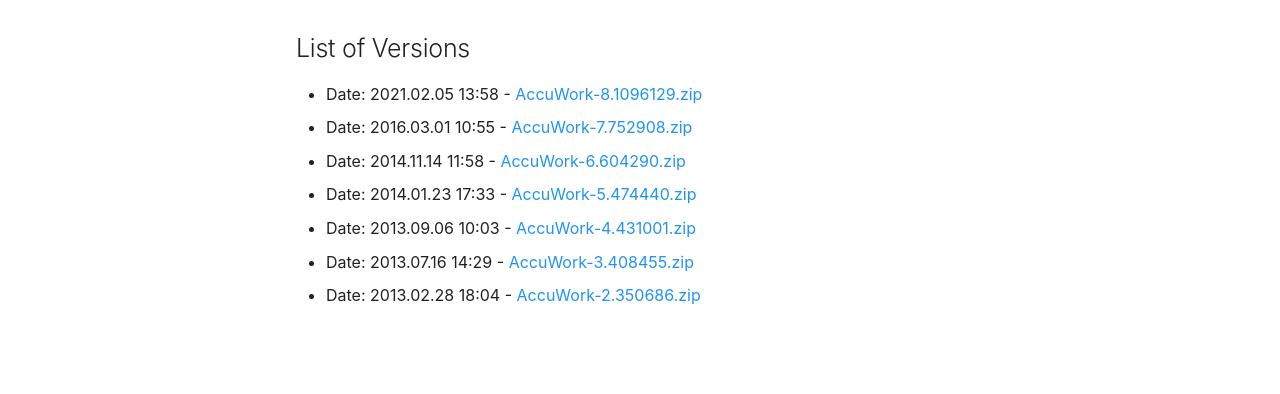
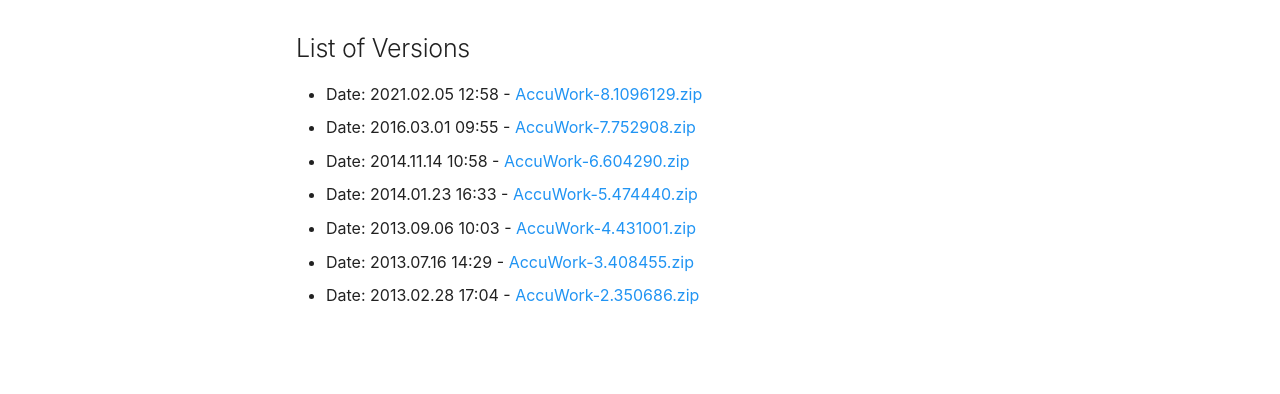
Before and after one commit to Build-Plugins/build-accuwork, an MkDocs documentation site: the page built from docs/downloads.md, in a window 1280 px wide. Shown: the part 197-591 px from the top of the page. Built offline with MkDocs 1.6.1 and Material for MkDocs 9.7.7, drawn with Linux system fonts in a browser that asks for light colours.

Commit message:
updating docs/downloads.md

```diff
--- a/docs/downloads.md
+++ b/docs/downloads.md
@@ -2,10 +2,10 @@
 
 ## List of Versions
 
-- Date: 2021.02.05 13:58 - [AccuWork-8.1096129.zip](https://github.com/Build-Plugins/build-accuwork/releases/download/8.1096129/AccuWork-8.1096129.zip)
-- Date: 2016.03.01 10:55 - [AccuWork-7.752908.zip](https://github.com/Build-Plugins/build-accuwork/releases/download/7.752908/AccuWork-7.752908.zip)
-- Date: 2014.11.14 11:58 - [AccuWork-6.604290.zip](https://github.com/Build-Plugins/build-accuwork/releases/download/6.604290/AccuWork-6.604290.zip)
-- Date: 2014.01.23 17:33 - [AccuWork-5.474440.zip](https://github.com/Build-Plugins/build-accuwork/releases/download/5.474440/AccuWork-5.474440.zip)
+- Date: 2021.02.05 12:58 - [AccuWork-8.1096129.zip](https://github.com/Build-Plugins/build-accuwork/releases/download/8.1096129/AccuWork-8.1096129.zip)
+- Date: 2016.03.01 09:55 - [AccuWork-7.752908.zip](https://github.com/Build-Plugins/build-accuwork/releases/download/7.752908/AccuWork-7.752908.zip)
+- Date: 2014.11.14 10:58 - [AccuWork-6.604290.zip](https://github.com/Build-Plugins/build-accuwork/releases/download/6.604290/AccuWork-6.604290.zip)
+- Date: 2014.01.23 16:33 - [AccuWork-5.474440.zip](https://github.com/Build-Plugins/build-accuwork/releases/download/5.474440/AccuWork-5.474440.zip)
 - Date: 2013.09.06 10:03 - [AccuWork-4.431001.zip](https://github.com/Build-Plugins/build-accuwork/releases/download/4.431001/AccuWork-4.431001.zip)
 - Date: 2013.07.16 14:29 - [AccuWork-3.408455.zip](https://github.com/Build-Plugins/build-accuwork/releases/download/3.408455/AccuWork-3.408455.zip)
-- Date: 2013.02.28 18:04 - [AccuWork-2.350686.zip](https://github.com/Build-Plugins/build-accuwork/releases/download/2.350686/AccuWork-2.350686.zip)
+- Date: 2013.02.28 17:04 - [AccuWork-2.350686.zip](https://github.com/Build-Plugins/build-accuwork/releases/download/2.350686/AccuWork-2.350686.zip)
```
